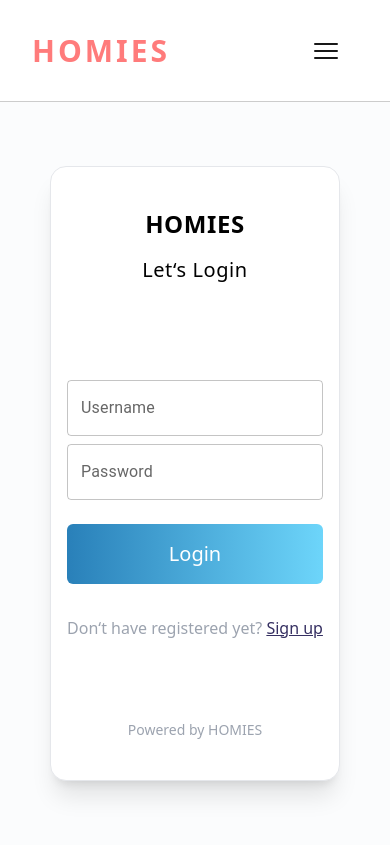
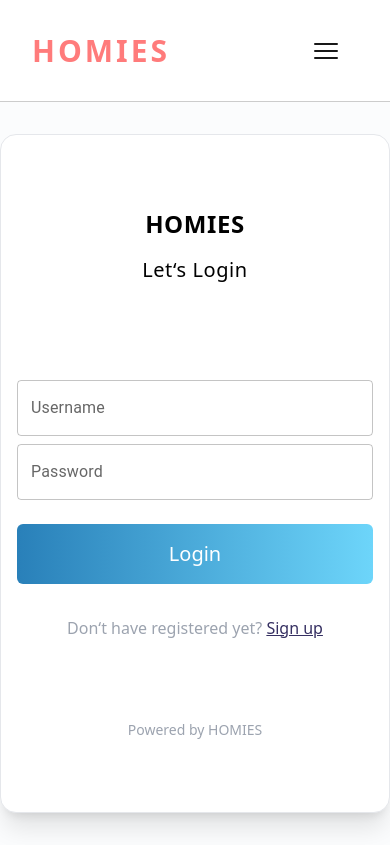
Before and after one commit to savan1810/homies, a Next.js app: page /login in a window 390 px wide. Built offline with nearby package versions, Linux system fonts and the light colour scheme.

Commit message:
sixth commit

```diff
--- a/app/apartment/page.js
+++ b/app/apartment/page.js
@@ -294,10 +294,10 @@ const Page = () => {
         <div>
         <Navbar/>
         <div className='bg-[rgb(251,252,253)] '>
-            <div className="pt-10 w-[90%] box-border cursor-pointer  mx-auto grid gap-x-6 gap-y-8 xl:grid-cols-4  lg:grid-cols-3 sm:grid-cols-2 grid-cols-1 z-10">
-                <div className='relative mx-auto group box-border cursor-pointer' >
+            <div onClick={(event)=>event.preventDefault()} className="pt-10 w-[90%] box-border cursor-pointer  mx-auto grid gap-x-6 gap-y-8 xl:grid-cols-4  lg:grid-cols-3 sm:grid-cols-2 grid-cols-1 z-10">
+                <div onClick={(event)=>event.preventDefault()} className='relative mx-auto group box-border cursor-pointer' >
                     <div className="relative z-10  mb-2 rounded-2xl flex">
-                        <Image height={285} width={300} className="rounded-2xl h-[345px] w-[365px] sm:h-[285px] sm:w-[300px] sm:object-cover sm:aspect-square" src={slides1[currentIndex1].url} alt="" />
+                        <Image onClick={(event)=>event.preventDefault()} height={285} width={300} className="rounded-2xl h-[345px] w-[365px] sm:h-[285px] sm:w-[300px] sm:object-cover sm:aspect-square" src={slides1[currentIndex1].url} alt="" />
                     </div>
                     <div className='hidden group-hover:block absolute top-[30%] z-20 left-5 rounded-full py-1 px-2 bg-black/30 text-white  cursor-pointer'>
                         <FontAwesomeIcon onClick={prevSlide1} icon={faAngleLeft} />
--- a/app/login/page.js
+++ b/app/login/page.js
@@ -21,7 +21,7 @@ const Page = () => {
             <p className='text-xl font-medium '>HOMIES</p>
             <p className='text-4xl mt-4 font-semibold text-black'>Login to continue</p>
           </div>
-          <div className=' lg:w-3/5 border  bg-white shadow-xl  rounded-2xl mx-auto flex justify-center items-center  sm:my-10 my-16 '>
+          <div className=' lg:w-3/5 w-full border  bg-white shadow-xl  rounded-2xl mx-auto flex justify-center items-center  sm:my-10 my-8 '>
             <div className=' z-10 px-4  w-full mx-auto flex flex-col items-center justify-center sm:gap-10 gap-20  '>
               <div className='text-2xl   mb-4 text-center  tracking-wide'>
                 <p className='font-semibold'>HOMIES</p>
```
